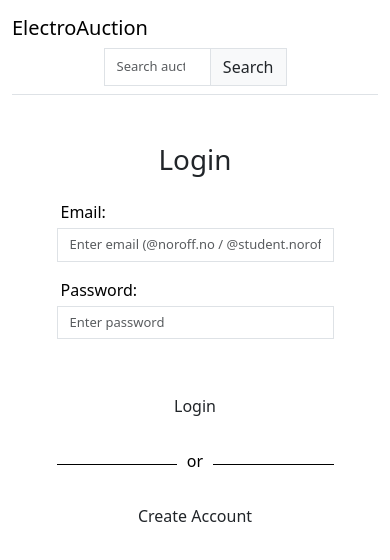
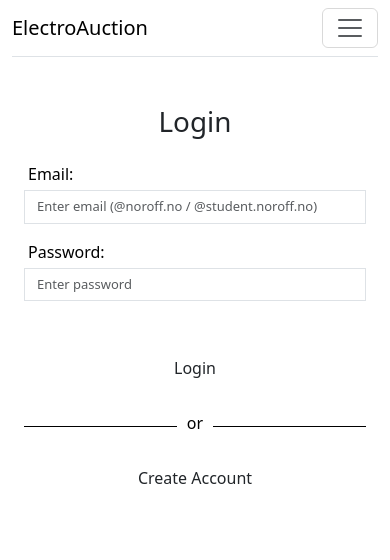
Before and after one commit to eskiltorset/semester-project, a website with bundled scripts: page index.html in a window 390 px wide. Built offline with nearby package versions, Linux system fonts and the light colour scheme.

Commit message:
Added hamburger menu and responsiveness to login and register

```diff
--- a/index.html
+++ b/index.html
@@ -6,49 +6,46 @@
         <title>Electro Auction | Login</title>
         <meta name="description" content="">
         <meta name="viewport" content="width=device-width, initial-scale=1">
+        <link href="https://cdn.jsdelivr.net/npm/bootstrap@5.1.3/dist/css/bootstrap.min.css" rel="stylesheet"
+        integrity="sha384-1BmE4kWBq78iYhFldvKuhfTAU6auU8tT94WrHftjDbrCEXSU1oBoqyl2QvZ6jIW3" crossorigin="anonymous">
+        <script src="https://cdn.jsdelivr.net/npm/bootstrap@5.1.3/dist/js/bootstrap.bundle.min.js"
+        integrity="sha384-ka7Sk0Gln4gmtz2MlQnikT1wXgYsOg+OMhuP+IlRH9sENBO0LRn5q+8nbTov4+1p" crossorigin="anonymous"></script>
         <link rel="stylesheet" href="node_modules/bootstrap/dist/css/bootstrap.min.css">
         <link rel="stylesheet" href="/dist/css/styles.css">
         <script type="module" src="scripts/login/login.js" defer></script>
     </head>
     <body>
         <div class="container">
-            <nav class="navbar navbar-expand-sm border-bottom">
+            <nav class="navbar navbar-expand-md border-bottom">
                 <a class="navbar-brand" href="index.html">ElectroAuction</a>
-                <div class="w-100">
-                    <form class="d-flex input-group w-50 search">
-                        <input
-                        type="search"
-                        class="form-control rounded-0 border"
-                        placeholder="Search auctions"
-                        aria-label="Search"
-                        aria-describedby="search-addon"
-                        />
-                        <button class="input-group-text blue-btn rounded-0" id="search-addon">
-                        Search
+                <button class="navbar-toggler" type="button" data-bs-toggle="collapse" data-bs-target="#navbarSupportedContent" aria-controls="navbarSupportedContent" aria-expanded="false" aria-label="Toggle navigation">
+                    <span class="navbar-toggler-icon"></span>
                   </button>
-                    </form>
-                </div>
-                <div class="collapse navbar-collapse" id="navbarNav">
+                  <div class="collapse navbar-collapse" id="navbarSupportedContent">
                         <ul class="navbar-nav ms-auto">
+                            <li class="nav-item px-2">
+                                <a class="nav-link" href="pages/listings_logged_in/index.html">Listings</a>
+                            </li>
                             <li class="nav-item px-2">
                                 <a class="nav-link" href="pages/register/index.html">Register</a>
                             </li>
                         </ul>
                     </div>
+                  </div>
             </nav>
         </div>
             <h1 class="text-center mt-5">Login</h1>
-            <div class="container mt-4 row mx-auto col-10 col-md-8 col-lg-6">
+            <div class="container mt-4 row mx-auto col-sm-12 col-md-8 col-lg-6">
 
             <form class="form-horizontal" id="loginForm">
-                <div class="form-group col-sm-8 mx-auto">
+                <div class="form-group col-sm-10 col-md-8 mx-auto">
                 <label class="control-label col-sm-2 ms-1 mb-1" for="email">Email:</label>
                 <div class="col-sm-12">
                     <input type="email" class="form-control rounded-0 border" id="email_input" placeholder="Enter email (@noroff.no / @student.noroff.no)" name="email" >
                     <p class="email-msg text-danger"></p>
                 </div>
                 </div>
-                <div class="form-group mt-3 col-sm-8 mx-auto">
+                <div class="form-group mt-3 col-sm-10 col-md-8 mx-auto">
                 <label class="control-label col-sm-2 ms-1 mb-1 mx-auto" for="pwd">Password:</label>
                 <div class="col-sm-12">
                     <input type="password" class="form-control rounded-0 border" id="pwd" placeholder="Enter password" name="pwd"  pattern="^()()[a-zA-Z\d]{8,25}$" title="Password must contain at least 8 characters.">
@@ -58,7 +55,7 @@
                 </div>
                 <div class="form-group mt-5">
                 <div class="col-sm-offset-2 col-sm-12 justify-content-center text-center">
-                    <button type="submit" class="btn blue-btn login-btn col-sm-5">Login</button>
+                    <button type="submit" class="btn blue-btn login-btn col-8 col-sm-8 col-md-6">Login</button>
                 </div>
                 <div class="group mt-4">
                     <div class="item line"></div>
@@ -67,7 +64,7 @@
                 </div>
                 <div class="form-group mt-4">
                     <div class="col-sm-offset-2 col-sm-12 text-center">
-                        <a href="pages/register/index.html" class="btn red-btn col-sm-5">Create Account</a>
+                        <a href="pages/register/index.html" class="btn red-btn col-8 col-sm-8 col-md-6">Create Account</a>
                     </div>
                 </div>
             </form>
```
Also changed, not shown: pages/register/index.html (+13 -19 lines). Lines whose indentation alone changed are shown as unchanged.
